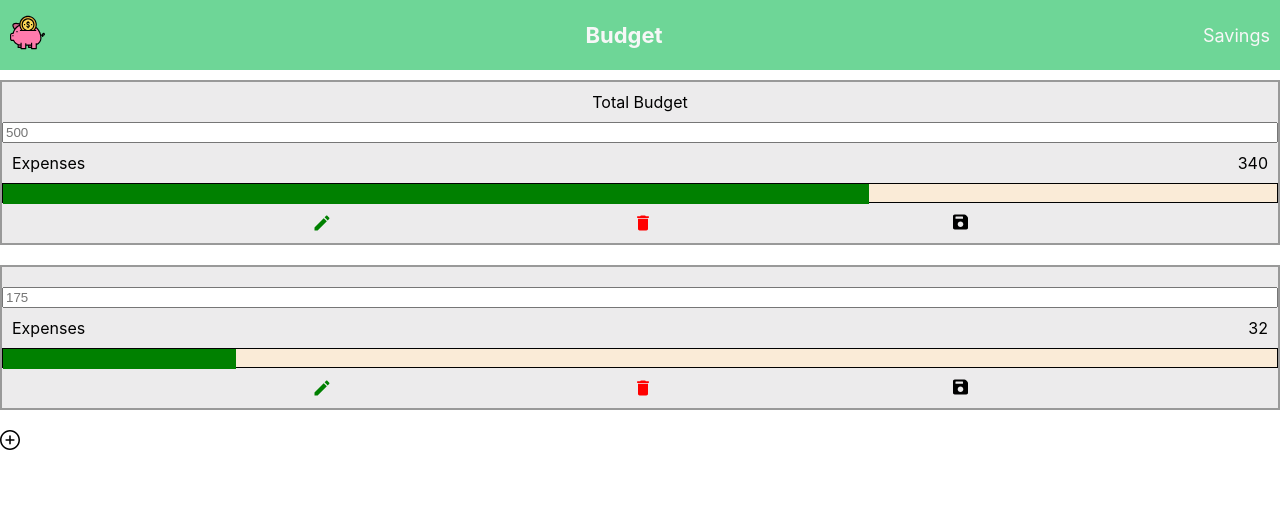
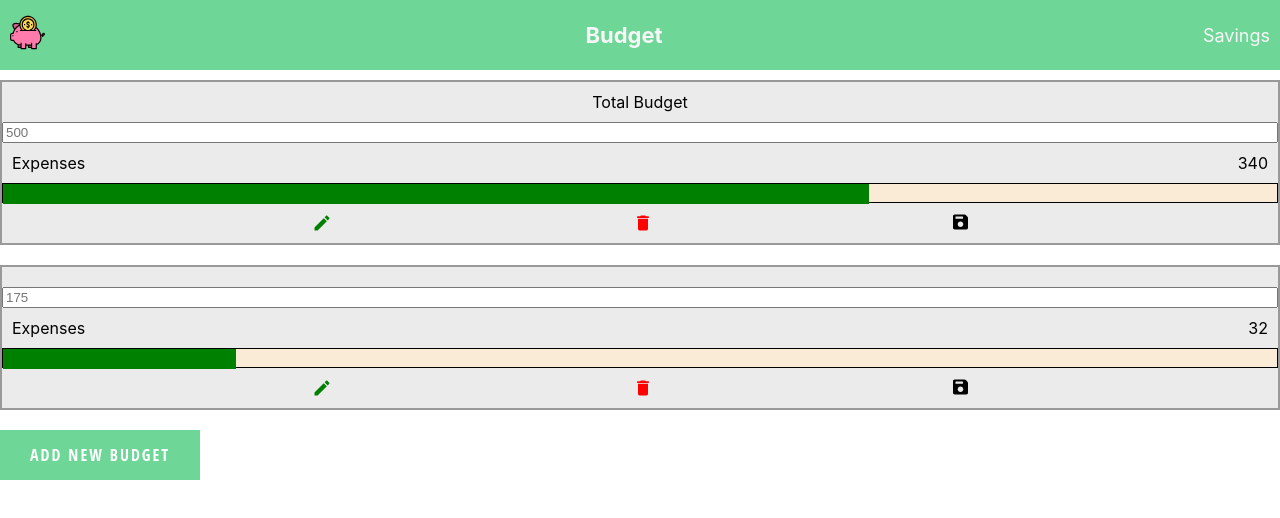
Before and after one commit to kydsib/vault-budget, a React (Create React App) app: page /budget-planning in a window 1280 px wide. Shown: the top 518 px of the page. Built offline with nearby package versions, Linux system fonts and the light colour scheme.

Commit message:
Merget monthly budget logic

```diff
--- a/src/components/monthly-budgets-list/monthly-budgets-list.jsx
+++ b/src/components/monthly-budgets-list/monthly-budgets-list.jsx
@@ -184,16 +184,15 @@ const MonthlyBudgetsList = () => {
 						valueEditable={editCategory.active}
 						editBudget={handleChange}
 						handleAlert={handleAlert}
-						// handlePrepareToDelete={handlePrepareToDelete}
 						readyToDelete={itemDeleted.deleted}
 						getData={getItemDataToDelete}
 						trigerDelete={tigerDelete}
-						// getReadyToDelete={handleDelete}
-						// handleDelete={handleDelete}
 					/>
 				))}
 
-				<AddItemButton onClick={handleAddButton} />
+				<CustomButton onClick={handleAddButton}>
+					Add new budget
+				</CustomButton>
 			</form>
 		</div>
 	)
```
